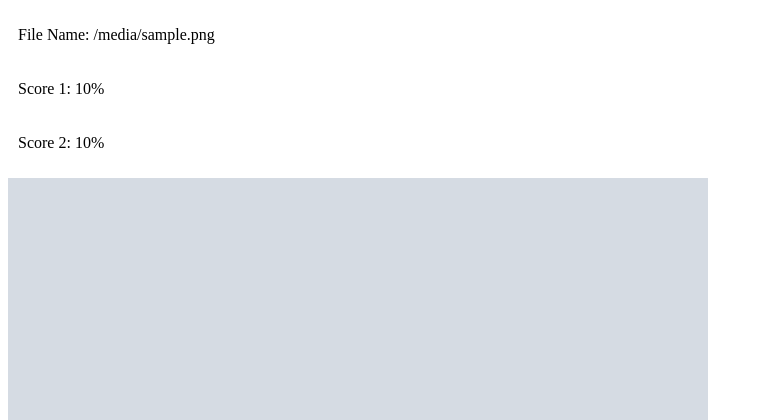
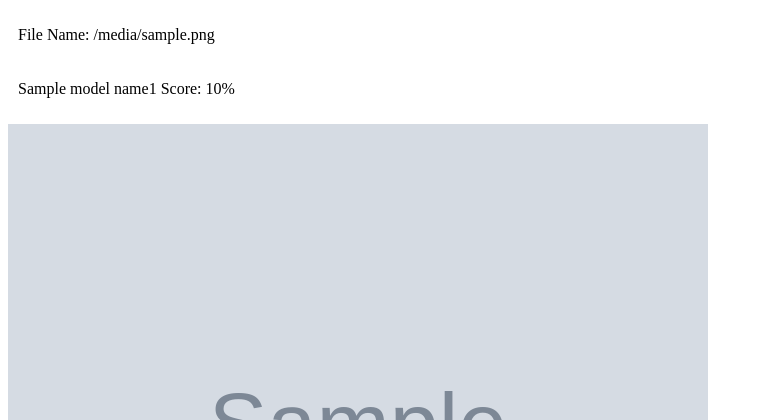
Before and after one commit to SagaR-S-05/ModelForge, a Flask app: template backend/templates/results.html in a window 1280 px wide. Shown: the top 420 px of the page, without its empty margins (0-763 px from the left). Run offline with Flask 3, Linux system fonts and the light colour scheme; the template is opened without the code that fills it: most values are stand-ins (such as "Sample title", 1, 10 or a date in 2020); grey boxes marked "Sample" are stand-in pictures.

Commit message:
Refactor file and result rendering; update templates and enhance UI elements for improved clarity and usability

```diff
--- a/backend/app.py
+++ b/backend/app.py
@@ -24,7 +24,7 @@ def file():
     with open(f"Test-data/{f.filename}.data","wb") as file:
         pickle.dump(data,file)
     session["filename"]=f.filename
-    return render_template("file.html",data=data,filename=f.filename,model_based=model_based,multi_column=multi_column,models=Model_list())
+    return render_template("file_content.html",data=data,filename=f.filename,model_based=model_based,multi_column=multi_column,models=Model_list())
 
 @app.route("/file/result",methods=["POST"])
 def file_result():
@@ -71,9 +71,12 @@ def file_result():
         score2=model2.score(df.drop(columns=[feature]),df[feature])
         max_value=max(df[feature])
         min_value=min(df[feature])
-        return render_template( "index1.html",filename=filename,
+        return render_template( "results.html",filename=filename,
                                 image1=image1,image2=image2
-                                ,model_path="."+model_path1,
+                                ,model_path1="."+model_path1,
+                                model_path2="."+model_path2,
+                                model_name1=model1.__class__.__name__,
+                                model_name2=model2.__class__.__name__,
                                 score1=score1,score2=score2,
                                 predict2=predict2,predict1=predict1,feature=feature,
                                 confusionMatrix1=image_con1,
@@ -97,8 +100,9 @@ def file_result():
     score1=model1.score(df.drop(columns=[feature]),df[feature])
     max_value=max(df[feature])
     min_value=min(df[feature])
-    return render_template( "index1.html",filename=filename,
-                            image1=image1,model_path="."+model_path1,
+    return render_template( "results.html",filename=filename,
+                            image1=image1,model_path1="."+model_path1,
+                            model_name1=model1.__class__.__name__,
                             score1=score1,predict1=predict1,feature=feature,
                             confusionMatrix1=image_con1,
                             compare_image=compare_image
--- a/backend/model.py
+++ b/backend/model.py
@@ -1,4 +1,3 @@
-from flask import Flask,render_template,request,session
 from werkzeug.datastructures import FileStorage
 import pandas as pd
 import pickle
@@ -6,7 +5,7 @@ from sklearn.preprocessing import LabelEncoder
 from sklearn.ensemble import RandomForestRegressor
 import matplotlib
 matplotlib.use('Agg')
-from sklearn.metrics import ConfusionMatrixDisplay,confusion_matrix
+from sklearn.metrics import confusion_matrix
 import matplotlib.pyplot as plt
 import seaborn as sns
 
@@ -70,7 +69,6 @@ def save_image(df,out,model,model_num):
 
 def conf_mat(df,out,model):
     confusionmatrix=confusion_matrix(df[out],model.predict(df.drop(columns=[out])))
-    cm_display = ConfusionMatrixDisplay(confusion_matrix = confusionmatrix)
     print(confusionmatrix)
     model_name=model.__class__.__name__
     print("Classifier" in model.__class__.__name__ )
--- a/backend/static/style.css
+++ b/backend/static/style.css
@@ -28,7 +28,7 @@ table {
   width: 100%;
 }
 
-div {
+.button-container {
   display: flex;
   justify-content: left;
   margin-top: 10px;
--- a/backend/templates/results.html
+++ b/backend/templates/results.html
@@ -1,6 +1,5 @@
 <!DOCTYPE html>
 <html lang="en">
-
   <head>
     <meta charset="UTF-8" />
     <meta name="viewport" content="width=device-width, initial-scale=1.0" />
@@ -10,24 +9,25 @@
 
   <body>
     <p>File Name: {{filename}}</p>
-  <p>Score 1: {{score1*100}}%</p>
-  {%if score2%}
-  <p>Score 2: {{score2*100}}%</p>
-  {%endif%}
+    <p>{{model_name1}} Score: {{score1*100}}%</p>
+
     <img src="{{image1}}" alt="image" />
     {%if confusionMatrix1%}
     <img src="{{confusionMatrix1}}" alt="confusion" />
-  {%endif%} {%if image2%}
+    {%endif%}
+    <a href="{{model_path1}}" download="{{filename}}">
+      <button type="button">Download</button>
+    </a>
+    {%if score2%}
+    <p>{{model_name2}} Score: {{score2*100}}%</p>
     <img src="{{image2}}" alt="image" />
+    <a href="{{model_path2}}" download="{{filename}}">
+      <button type="button">Download</button>
+    </a>
     {%endif%} {%if confusionMatrix2%}
     <img src="{{confusionMatrix2}}" alt="confusion" />
-  {%endif%}
-  {%if compare_image%}
+    {%endif%} {%if compare_image%}
     <img src="{{compare_image}}" alt="compare" />
     {%endif%}
-  <a href="{{model_path}}" download="{{filename}}">
-    <button type="button">Download</button>
-  </a>
   </body>
-
 </html>
```
Also changed, not shown: backend/templates/file_content.html (+6 -6 lines). Lines whose indentation alone changed are shown as unchanged.
